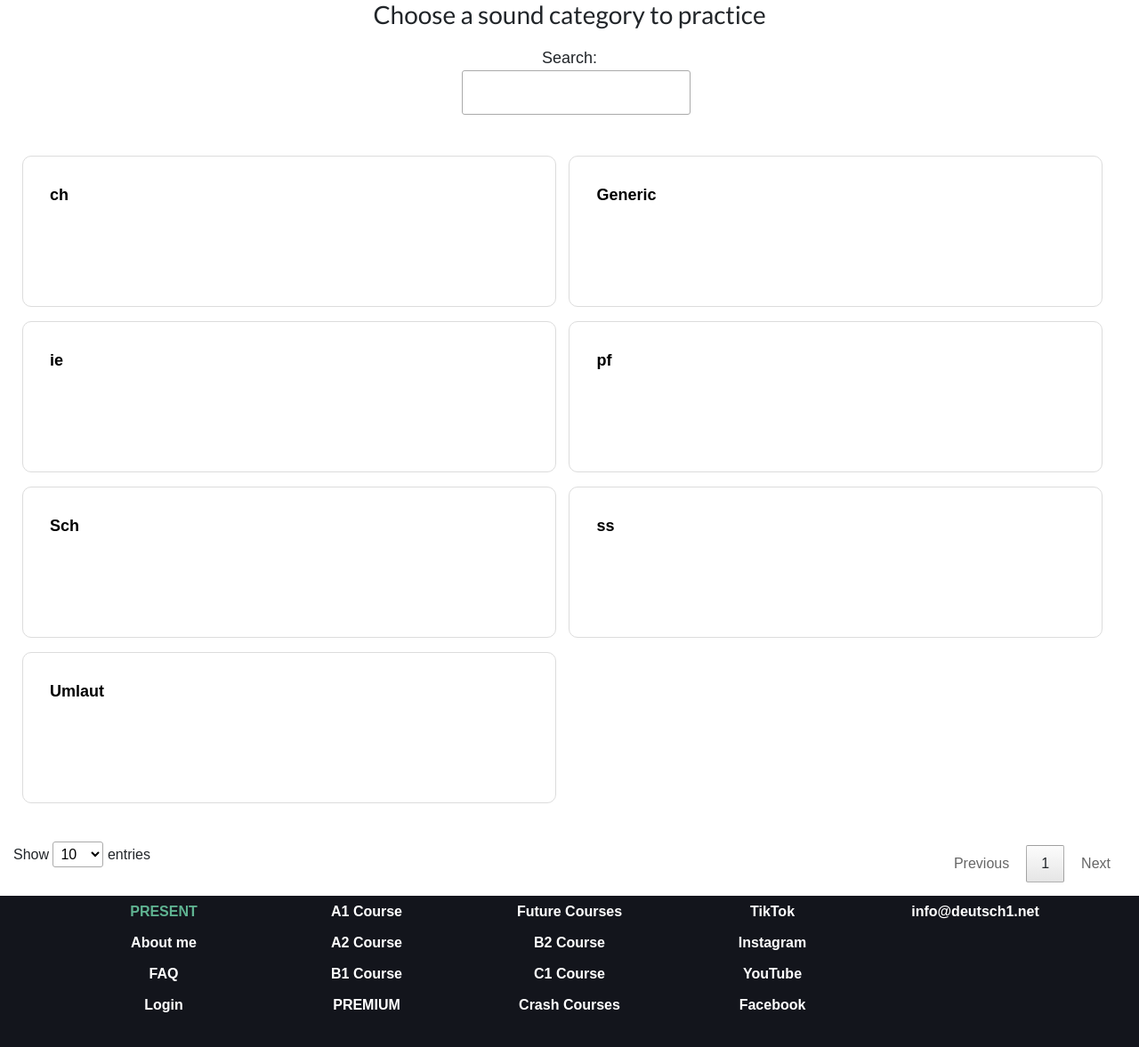
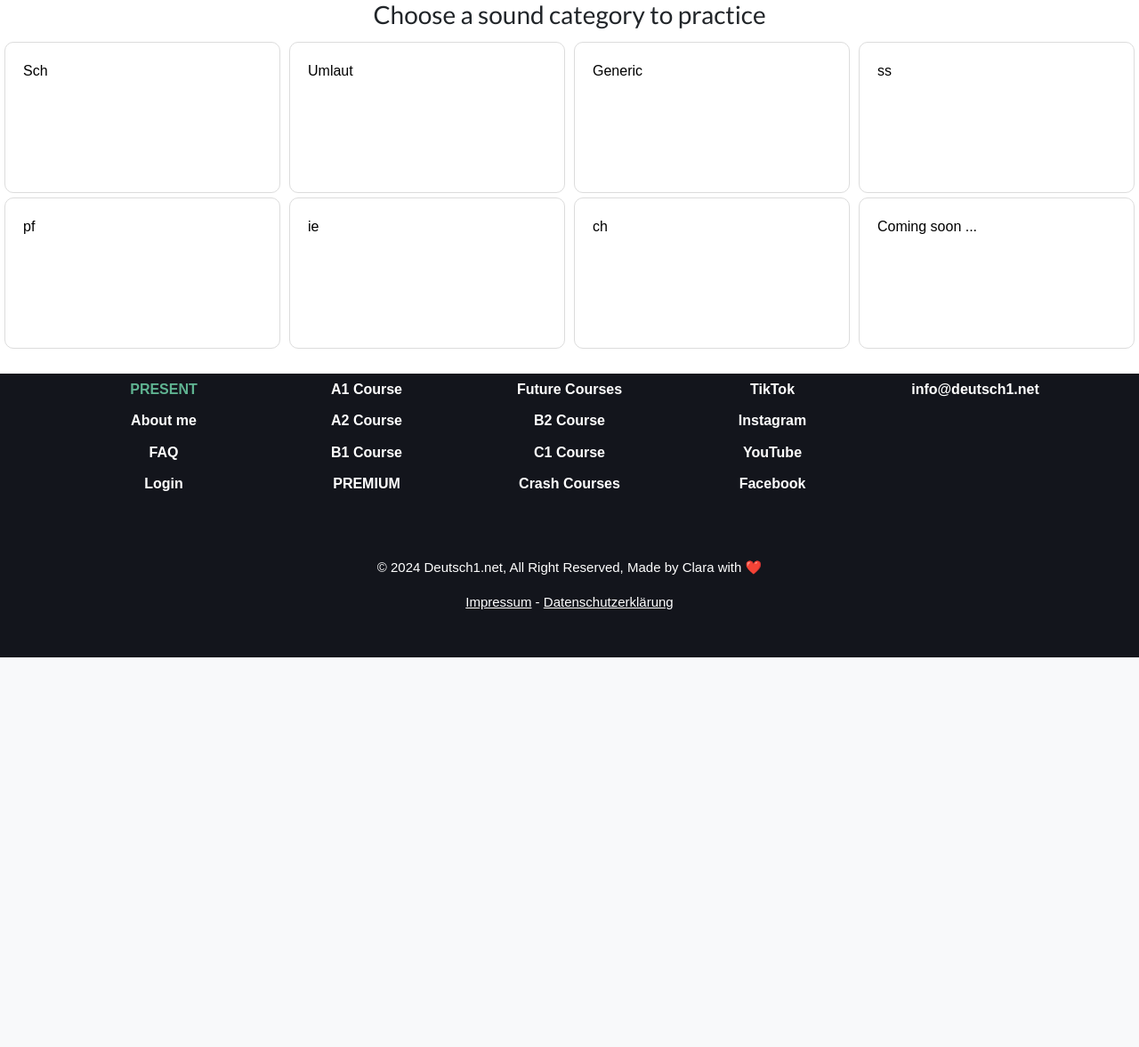
Before and after one commit to tejas-shanthraj/deutsch1, a Django app: page /single_words/overview/ in a window 1280 px wide. Shown: the part 61-1238 px from the top of the page at 89% size. After the commit the page ends 800 px from the top, so only its background shows below. Run offline with Django 3.2, Linux system fonts and the light colour scheme; data comes from the database, SQL or seed files in the repository; some libraries are stand-ins or nearby versions; some web fonts are replaced.

Commit message:
table layout

```diff
--- a/single_words/templates/single_words/training_pick_category.html
+++ b/single_words/templates/single_words/training_pick_category.html
@@ -26,42 +26,30 @@ Online Deutsch lernen ✓ über 250 Lektionen ✓ PDF-Arbeitsblättern ✓ Allta
 
   <section id="all-situations">
       <h2>Choose a sound category to practice</h2>
-      <table id="situations_list"></table>
+      <div class="situation-container">
+        {% for situation in situations %}
+
+        <div class="situation-item">
+          <a class="situation_link" href="/single_words/word_pick?sound_type={{ situation.sound_type }}">
+            <div class="situation">
+              <div class="situation_topic">{{ situation.sound_type }}</div>
+            </div>
+          </a>
+        </div>
+        {% endfor %}
+
+        <div class="situation-item">
+          <a class="situation_link" >
+            <div class="situation">
+              <div class="situation_topic">Coming soon ...</div>
+            </div>
+          </a>
+        </div>
+      </div>
+
   </section>
 
-  <script>
 
-  $(document).ready(function () {
-
-    var situations = [
-      {% for situation in situations %}
-        [ '{{ situation.sound_type }}' ],
-      {% endfor %}
-    ];
-
-    $('#situations_list').DataTable({
-      "data": situations,
-      "dom": '<"search"f><t><"bottom"rlp><"clear">',
-      "columns": [
-        {
-          title: '',
-          render: function(data, type, row) {
-            // Ensure that 'data' refers to the sound_type
-            var item = '<a class="sutuation_link" href="/single_words/word_pick?sound_type=' + data + '"> '
-                item += '<div class="situation">'
-                item +=   '<div class="situation_topic">' + data + '</div>'
-                item += '</div></a>';
-            return item;
-          }
-        }
-      ],
-      "responsive": true
-    });
-
-  });
-
-
-  </script>
 {% endblock %}
 {% comment %} </body>
 </html> {% endcomment %}
--- a/static/css/single_words.css
+++ b/static/css/single_words.css
@@ -6,6 +6,53 @@ hr {
     width: 100%;
 }
 
+/* situations */
+.situation-container {
+    width: 100%;
+    float: left;
+}
+
+.situation-item {
+    width:100%;
+    padding-top: 5px;
+    float:left
+}
+@media (min-width: 768px) {
+    .situation-item {
+        width: 48%;
+        padding-left: 5px;
+        padding-right: 5px;
+    }
+}
+@media (min-width: 1080px) {
+    .situation-item {
+        width: 25%;
+        padding-left: 5px;
+        padding-right: 5px;
+    }
+}
+.situation_link {
+    text-decoration: none;
+    color: black;
+}
+.sutuation_link:hover {
+    text-decoration: none;
+    background-color: #f4f4f4;
+}
+
+.situation {
+    padding: 20px 20px;
+    border-radius: 10px;
+    border: 1px solid #DCDCDC;
+    height: 170px;
+    overflow: hidden;
+}
+.situation:hover {
+    background-color: #f4f4f4;
+}
+/* end situations */
+
+/* navigation */
 .sw_btn_navigation {
     margin-top: 20px;
     background-color: #4ca380;
@@ -19,6 +66,31 @@ hr {
     width: 100%;
 }
 
+.situation-item-nav {
+    width:48%;
+    padding-top: 5px;
+    margin-left: 5px;
+    margin-right: 5px;
+    float:left
+}
+@media (min-width: 768px) {
+    .situation-item-nav {
+        width: 48%;
+        padding-left: 5px;
+        padding-right: 5px;
+        margin: 0px;
+    }
+}
+@media (min-width: 1080px) {
+    .situation-item-nav {
+        width: 25%;
+        padding-left: 5px;
+        padding-right: 5px;
+        margin: 0px;
+    }
+}
+
+/* end navigation */
 
 /* Flashcard */
 .sw_flashcard {
--- a/static/css/style.css
+++ b/static/css/style.css
@@ -94,76 +94,3 @@ body {
   font-weight: 400;
   text-align: center;
 }
-
-table#situations_list {
-  padding-top: 20px;
-  padding-bottom: 20px;
-  margin: 15px;
-  border: none;
-}
-
-table.dataTable tbody tr {
-  background-color: transparent;
-  display: inline-block;
-  width: 48%;
-}
-
-a.sutuation_link {
-  text-decoration: none;
-  color: black;
-}
-
-a.sutuation_link:hover {
-  text-decoration: none;
-  background-color: #f4f4f4;
-}
-
-div.situation {
-  padding: 20px 20px;
-  border-radius: 10px;
-  border: 1px solid #DCDCDC;
-  height: 170px;
-  overflow: hidden;
-  min-width: 600px;
-}
-
-div.situation:hover {
-  background-color: #f4f4f4;
-}
-
-.situation_topic {
-  padding: 10px;
-  font-size: 18px;
-  font-weight: 800;
-}
-
-.situation_about {
-  padding: 10px;
-  line-height: 2;
-  font-weight: 300;
-}
-
-div#situations_list_filter {
-  width: 100%;
-  text-align: center;
-}
-
-#situations_list_filter label {
-  font-size: 18px;
-  padding: 10px;
-}
-
-#situations_list_filter input {
-  width: 80%;
-  height: 50px;
-  font-size: 18px;
-  margin-left: 15px;
-}
-
-#situations_list thead {
-  display: none;
-}
-
-#situations_list_wrapper div.bottom {
-  margin: 0 15px;
-}
```
Also changed, not shown: single_words/templates/single_words/training_pick_word.html (+26 -35 lines).
